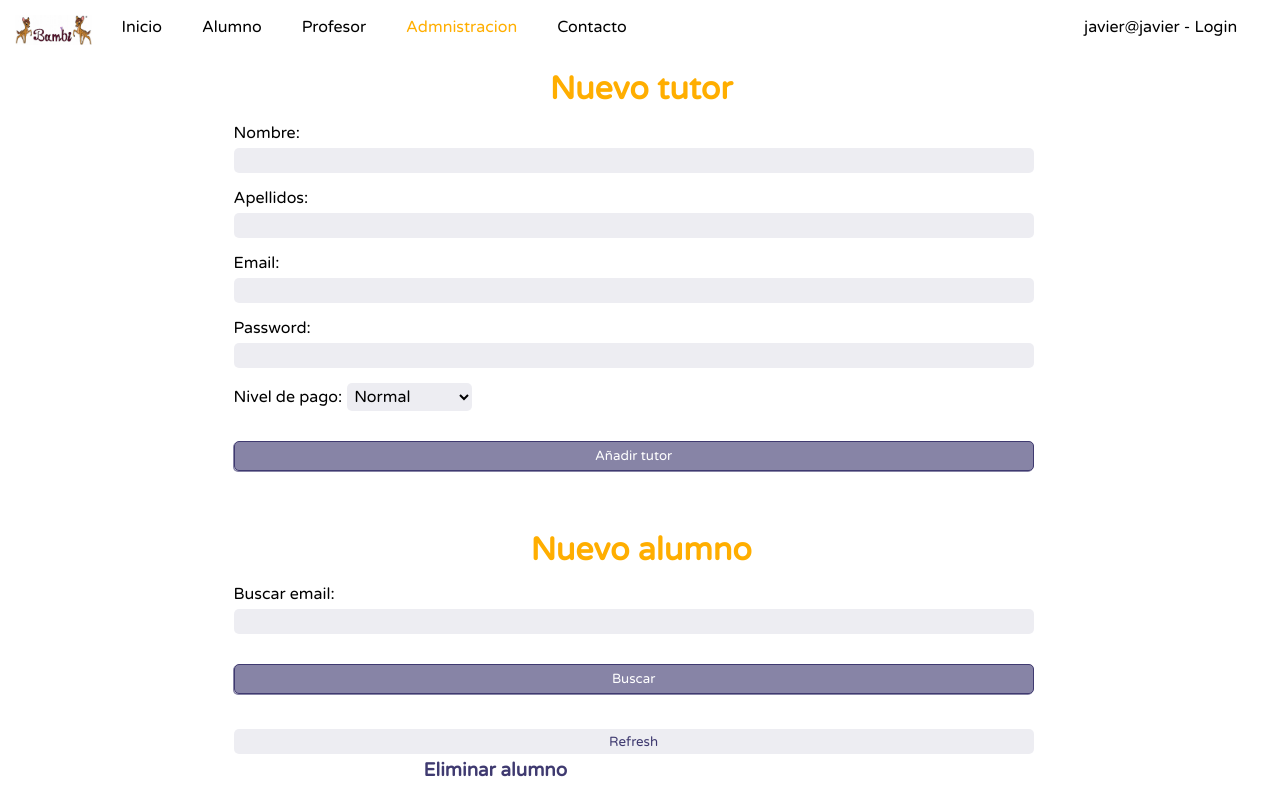
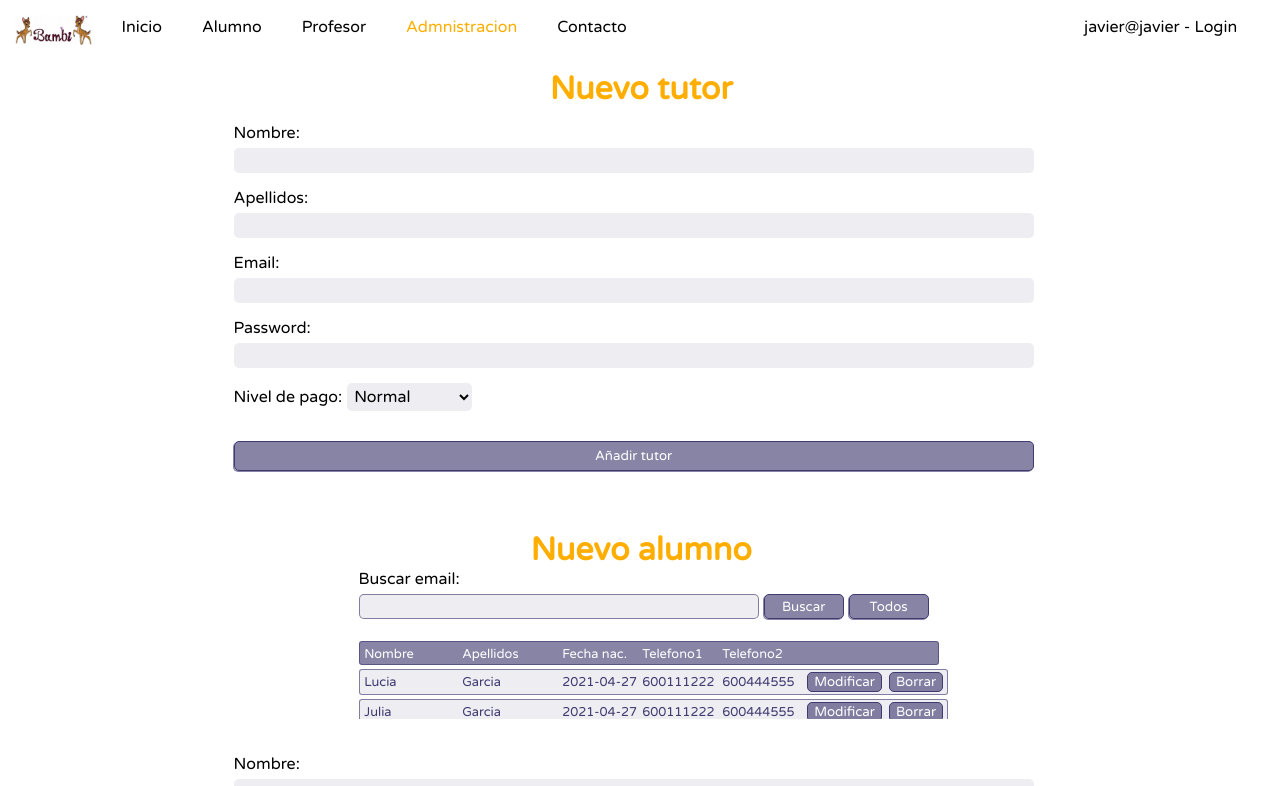
Before and after one commit to Javiergda/final-project-client, a React (Create React App) app: page /administracion in a window 1280 px wide. Shown: the top 786 px of the page. Built offline with nearby package versions, Linux system fonts and the light colour scheme.

Commit message:
css filterstudents y filterstudents

```diff
--- a/src/components/Management/DeleteStudents.js
+++ b/src/components/Management/DeleteStudents.js
@@ -42,9 +42,9 @@ export const DeleteStudents = ({ filteredStudents, setForm }) => {
 
     return (
         <div className='delete_main'>
-            <div className='title'>
+            {/* <div className='title'>
                 <h3><span>Eliminar alumno</span></h3>
-            </div>
+            </div> */}
 
             <div className='wrapper'>
                 <div className='wrapper2 title'>
--- a/src/components/Management/FilterStudents.js
+++ b/src/components/Management/FilterStudents.js
@@ -22,13 +22,15 @@ export const FilterStudents = ({ students, setfilteredStudents }) => {
     }
 
     return (
-        <form className='form'>
+        <div className='filterStudents_main'>
+            <form className='form_filter'>
                 <label>
                     Buscar email:
                     <input value={search} name='search' type='text' onChange={handleChange} className='' />
                 </label>
                 <input type="button" className='button' value="Buscar" onClick={handleClick} />
-            <input type="button" className='button2' value="Refresh" onClick={handleRefresh} />
+                <input type="button" className='button' value="Todos" onClick={handleRefresh} />
             </form>
+        </div>
     )
 }
--- a/src/components/Management/ManageStudents.js
+++ b/src/components/Management/ManageStudents.js
@@ -61,7 +61,7 @@ export const ManageStudents = ({ users, students, setStudents }) => {
 
                     /// refrescamos donde haga falta!!!
                     setForm(initialState); // CRUD - GET estudiantes y refrescar para que se muestre el nuevo
-                    setStudents([]);
+                    // setStudents([]);
 
                 }
             }
@@ -94,21 +94,9 @@ export const ManageStudents = ({ users, students, setStudents }) => {
     return (
         <div className='manageStudents_main'>
             <h1>Nuevo alumno</h1>
-
+            <FilterStudents students={students} setStudents={setStudents} setfilteredStudents={setfilteredStudents} />
+            <DeleteStudents filteredStudents={filteredStudents} setForm={setForm} />
             <div className='wrapper'>
-                <FilterStudents students={students} setStudents={setStudents} setfilteredStudents={setfilteredStudents} />
-            </div>
-
-            <div className='wrapper'>
-                <DeleteStudents filteredStudents={filteredStudents} setForm={setForm} />
-            </div>
-
-
-
-
-            <div className='wrapper'>
-
-
                 <form onSubmit={handlesubmit} className='form'>
                     <label>
                         Nombre:
@@ -142,14 +130,11 @@ export const ManageStudents = ({ users, students, setStudents }) => {
                         Email tutor:
                         <input value={email_user} name='email_user' type='text' onChange={handleChange} className='' />
                     </label>
-
                     <input type='button' className='buttonSearch' value="Asociar email" onClick={handleSearch} />
-
                     <label>
                         Tutor:
                         <span name='emailFounded' className='textSearch'>{emailFoundedName}</span>
                     </label>
-
                     <input type="submit" className='button' value="Añadir estudiante" />
                 </form>
             </div>
--- a/src/styles/components/_deleteStudents.scss
+++ b/src/styles/components/_deleteStudents.scss
@@ -5,7 +5,7 @@
     flex-direction: column;
     align-items: center;
     // justify-content: left;
-    margin: 0px 0px 20px 40px;
+    margin: 20px 0px 20px 40px;
     overflow: scroll;
 
 
--- /dev/null
+++ b/src/styles/components/_filterStudents.scss
@@ -0,0 +1,57 @@
+.filterStudents_main{
+
+
+
+    display: flex;
+    flex-direction: column;
+    align-items: center;
+    justify-content: center;
+    // border:2px solid red;
+    width: 100%;
+
+    .form_filter{
+
+        display: flex;
+        justify-content: center;
+        // border:2px solid red;
+        width: 80%;
+        // flex-direction: column;
+        // width: 80%;
+        // max-width: 800px;
+
+        input{
+            border: none;
+            width: 100%;
+            height: 25px;
+            margin-top: 5px;
+            border-radius: 5px;
+            border:1px solid $purple-semitransparent;
+            background-color: $purple-transparent;
+            color: $purple;
+        }
+
+
+
+        label{
+            margin-left: 20px;
+            width: 400px;
+        }
+
+        .button{
+            background-color: $purple-semitransparent;
+            color: white;
+            border:1px solid $purple;
+            height: 25px;
+            width: 80px;
+            margin-top: 25px;
+            margin-left: 5px;
+            // margin-bottom: 30px;
+            box-shadow: -1px 1px $purple-semitransparent ;
+            transition: all 0.4s;
+            &:hover{
+                background-color: $purple;
+                color: white;
+            }
+        }
+    }
+}
--- a/src/styles/components/_manageStudents.scss
+++ b/src/styles/components/_manageStudents.scss
@@ -13,6 +13,7 @@
         display: flex;
 
         justify-content: center;
+        // border:2px solid black;
         // border-bottom: 2px solid $yellow;
         // background-color: $yellow-transparent;
 
@@ -92,6 +93,8 @@
 
             }
         }
+
+
     }
 
 
--- a/src/styles/styles.scss
+++ b/src/styles/styles.scss
@@ -20,4 +20,5 @@
 @import './components/manageStudents';
 @import './components/manageUsers';
 // @import './components/management';
-@import './components/deleteStudents'
+@import './components/deleteStudents';
+@import './components/filterStudents';
```
Lines whose indentation alone changed are shown as unchanged.
